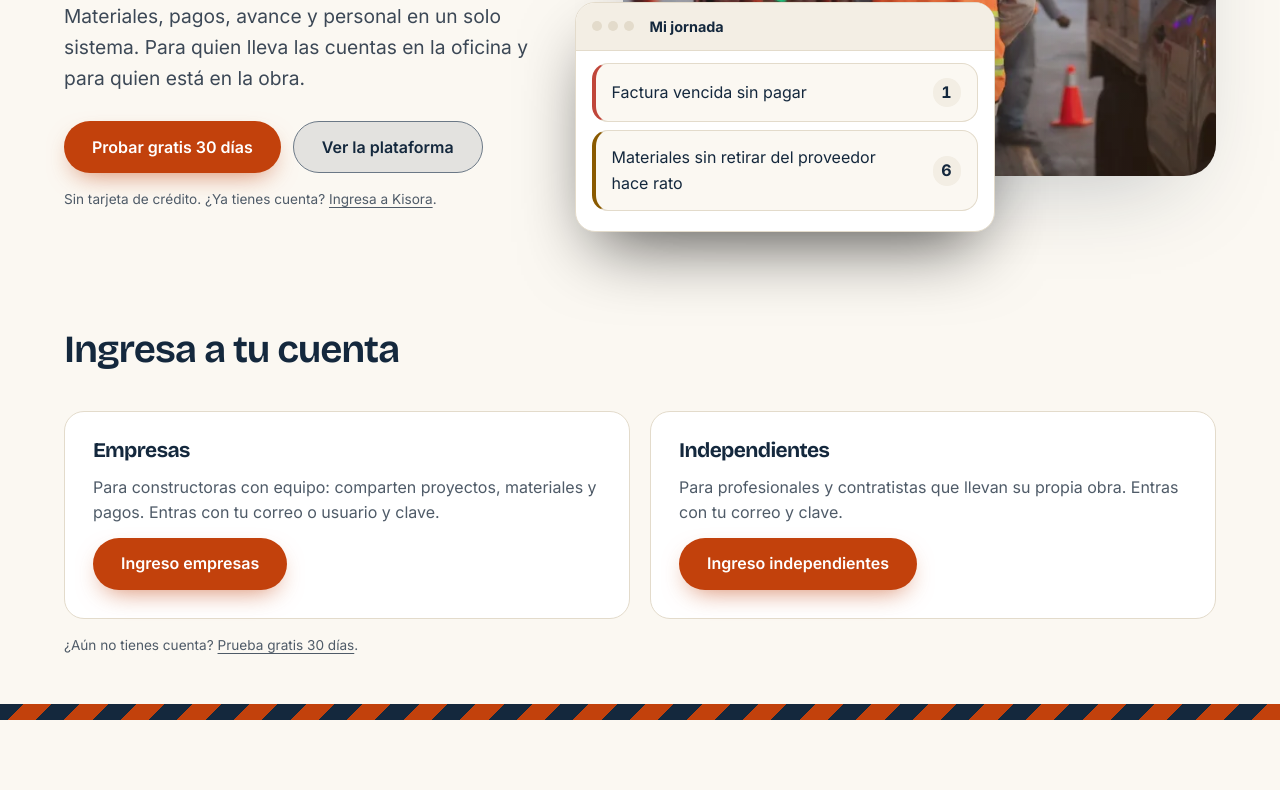
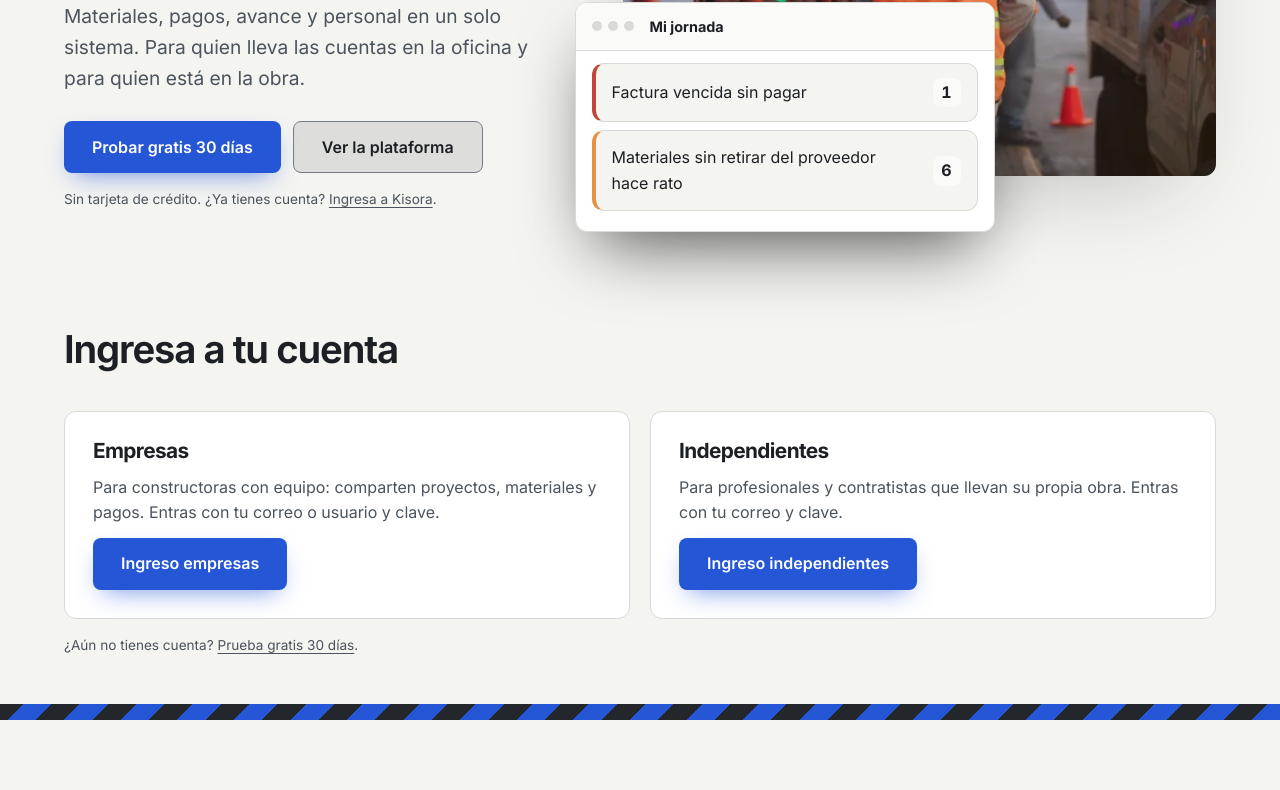
Before and after one commit to EdoGaticaHub/Kisora-Landing, a plain HTML site: page index.html in a window 1280 px wide. Shown: the part 468-1258 px from the top of the page. Drawn offline with Linux system fonts and the light colour scheme.

Commit message:
Unificar paleta V3 con la app, eliminar Bricolage, radios 8/12px, default claro
Co-Authored-By: Claude Sonnet 5.5 <noreply@anthropic.com>
Claude-Session: https://claude.ai/code/session_01TfQNPJ89T35UZPL2r738Zf

```diff
--- a/css/inicio.css
+++ b/css/inicio.css
@@ -25,7 +25,7 @@
 .k-lista li{display:flex;justify-content:space-between;align-items:center;gap:16px;padding:14px 16px;border-radius:10px;background:var(--bg);border:1px solid var(--ln);border-left:4px solid var(--wn);transition:transform .15s,border-color .15s}
 .k-lista li.r{border-left-color:#C0463A}
 .k-lista li:hover{transform:translateX(3px);border-color:var(--ac)}
-.k-lista b{min-width:28px;text-align:center;padding:2px 8px;border-radius:99px;background:var(--sf2);font-variant-numeric:tabular-nums}
+.k-lista b{min-width:28px;text-align:center;padding:2px 8px;border-radius:8px;background:var(--sf2);font-variant-numeric:tabular-nums}
 
 /* flujo con pulso */
 .k-flujo{list-style:none;margin:0;padding:0;display:grid;grid-template-columns:repeat(5,1fr);gap:16px;position:relative;counter-reset:n}
--- a/css/landing.css
+++ b/css/landing.css
@@ -1,5 +1,5 @@
 @font-face{font-family:"Inter";font-style:normal;font-weight:100 900;font-display:swap;src:url(/fonts/InterVariable.woff2) format("woff2")}
-:root{color-scheme:dark;--bg:#0F2438;--sf:#16304A;--sf2:#1B3A5C;--ln:#2B4B6E;--ink:#EDE4D3;--mu:#9DB0C6;--ac:#6DB59D;--in:#EDE4D3;--ok:#5CA28B;--wn:#E0A82E;--g:#E0A82E;--gt:#0B1B2C;--gs:#E0A82Eaa;--bs:#0B1B2C33;--mu2:#C9BFAE;--ink2:#DDD3C0;--pie:#0A1A2B;--mastbg:#0F2438cc;--h1:#5CA28B20;--h2:#EDE4D320;--h3:#5CA28B25;--d1:#12293F;--d2:#0F2438;--sh:#000;--f:"Inter",system-ui,"Segoe UI",Roboto,sans-serif;--m:"Inter",system-ui,sans-serif;--w:1200px;--r:14px}:root[data-tema=claro]{color-scheme:light;--bg:#F7F6F3;--sf:#FFFFFF;--sf2:#EEF1F4;--ln:#D6DADC;--ink:#161B20;--mu:#4B535D;--ac:#2A6399;--in:#1B3A5C;--ok:#2F7A63;--wn:#8A6300;--g:#2A6399;--gt:#fff;--gs:#2A6399aa;--bs:#ffffff33;--mu2:#4B535D;--ink2:#2B3138;--pie:#FFFFFF;--mastbg:#F7F6F3cc;--h1:#2A639920;--h2:#EDE4D366;--h3:#2A639925;--d1:#EEF1F4;--d2:#F7F6F3;--sh:#1B3A5C55}
+:root{color-scheme:light;--bs:#ffffff33;--f:"Inter",system-ui,"Segoe UI",Roboto,sans-serif;--m:"Inter",system-ui,sans-serif;--w:1200px;--r:12px}:root[data-tema=oscuro]{--bs:#0B1B2C33}
 *,*::before,*::after{box-sizing:border-box}
 html{scroll-behavior:smooth;scroll-padding-top:80px}
 body{margin:0;background:var(--bg);color:var(--ink);font:400 1rem/1.6 var(--f);-webkit-font-smoothing:antialiased;overflow-x:clip}
@@ -18,11 +18,11 @@ section{padding-block:96px}
 .marca{display:flex;align-items:center;gap:10px;font-weight:800;font-size:1.2rem;text-decoration:none;margin-right:auto}
 .mast nav{display:flex;gap:24px;font-size:.9rem}.mast nav a{text-decoration:none;color:var(--mu);padding:11px 0}.mast nav a:hover{color:var(--ink)}.mast .btn+.btn{margin-left:-12px}
 /* botones */
-.btn{display:inline-flex;align-items:center;gap:8px;min-height:48px;padding:0 24px;border-radius:12px;border:1px solid var(--ln);background:var(--sf);color:var(--ink);font-weight:600;text-decoration:none;transition:transform .15s,box-shadow .15s}
+.btn{display:inline-flex;align-items:center;gap:8px;min-height:48px;padding:0 24px;border-radius:8px;border:1px solid var(--ln);background:var(--sf);color:var(--ink);font-weight:600;text-decoration:none;transition:transform .15s,box-shadow .15s}
 .btn:hover{transform:translateY(-2px)}
 .btn.p{background:var(--g);color:var(--gt);border:0;box-shadow:0 8px 28px -8px var(--gs)}
 .btn.s{min-height:44px;padding:0 16px;font-size:.88rem}
-.btn small{font:600 .65rem/1 var(--m);background:var(--bs);border-radius:99px;padding:3px 7px;text-transform:uppercase}
+.btn small{font:600 .65rem/1 var(--m);background:var(--bs);border-radius:8px;padding:3px 7px;text-transform:uppercase}
 .acc{display:flex;flex-wrap:wrap;gap:12px;align-items:center;margin-top:28px}
 /* hero */
 .hero{position:relative;padding-block:88px 72px;background:radial-gradient(900px 420px at 80% -10%,var(--h1),transparent),radial-gradient(700px 400px at 0 20%,var(--h2),transparent)}
@@ -56,7 +56,7 @@ section{padding-block:96px}
 .fns{display:grid;grid-template-columns:repeat(4,1fr);gap:16px}
 .fn{transition:border-color .2s,transform .2s;background:var(--sf);border:1px solid var(--ln);border-radius:var(--r);padding:24px}.fn h3{font-size:1.05rem;margin-bottom:8px}.fn p{color:var(--mu2);font-size:.92rem}
 .mv{list-style:none;margin:32px 0 0;padding:0;display:grid;grid-template-columns:repeat(4,1fr);gap:16px}.mv li{background:var(--bg);border:1px solid var(--ln);border-radius:var(--r);padding:20px;color:var(--mu2);font-size:.92rem}
-.tels{display:grid;grid-template-columns:repeat(3,minmax(0,280px));gap:32px;justify-content:center}.tel{margin:0;text-align:center}.tel img{border:1px solid var(--ln);border-radius:28px;box-shadow:0 30px 80px -30px var(--sh)}.tel figcaption{margin-top:12px;color:var(--mu);font:600 .8rem var(--m)}
+.tels{display:grid;grid-template-columns:repeat(3,minmax(0,280px));gap:32px;justify-content:center}.tel{margin:0;text-align:center}.tel img{border:1px solid var(--ln);border-radius:12px;box-shadow:0 30px 80px -30px var(--sh)}.tel figcaption{margin-top:12px;color:var(--mu);font:600 .8rem var(--m)}
 /* datos */
 .datos{background:linear-gradient(180deg,var(--d1),var(--d2))}
 .conf{margin:40px 0 0;display:grid;grid-template-columns:repeat(2,1fr);gap:0 48px;font:.98rem var(--m)}
@@ -92,7 +92,7 @@ details p{color:var(--mu2);padding-bottom:16px;max-width:65ch}
 .legal .c{max-width:800px}
 .crumb{font-size:.85rem;color:var(--mu);margin-bottom:24px}.crumb a{color:var(--mu)}.crumb a:hover{color:var(--ink)}.crumb [aria-current]{color:var(--ink)}
 .legal h1{font-size:clamp(2rem,4vw,2.8rem);max-width:none}
-.fecha{display:inline-block;margin:16px 0 32px;padding:6px 12px;border:1px solid var(--ln);border-radius:99px;background:var(--sf);color:var(--mu);font:600 .8rem var(--m)}
+.fecha{display:inline-block;margin:16px 0 32px;padding:6px 12px;border:1px solid var(--ln);border-radius:8px;background:var(--sf);color:var(--mu);font:600 .8rem var(--m)}
 .legal{line-height:1.7;color:var(--ink2)}
 .indice{background:var(--sf);border:1px solid var(--ln);border-radius:8px;padding:24px;margin-bottom:48px}
 .legal .indice h2{font:600 .75rem/1 var(--m);letter-spacing:.08em;text-transform:uppercase;color:var(--mu);margin:0 0 12px;max-width:none}
--- a/css/nuevo.css
+++ b/css/nuevo.css
@@ -1,20 +1,19 @@
 /* Rediseño del inicio: oficina y terreno. Estructura y forma; los colores viven en paleta.css. */
-@font-face{font-family:"Bricolage Grotesque";font-style:normal;font-weight:200 800;font-display:swap;src:url(/fonts/BricolageGrotesque.woff2) format("woff2")}
-:root{--fd:"Bricolage Grotesque","Inter",system-ui,sans-serif;--r:20px}
+:root{--fd:"Inter","Segoe UI",system-ui,sans-serif}
 h1,h2,h3,.k-big,.cifra,.dia{font-family:var(--fd)}
 h1{font-weight:700;letter-spacing:-.035em}h2{font-weight:650}
-.btn{border-radius:999px;min-height:52px;padding:0 28px}.btn.s{min-height:44px;padding:0 18px}
+.btn{border-radius:8px;min-height:52px;padding:0 28px}.btn.s{min-height:44px;padding:0 18px}
 .btn.p{box-shadow:0 10px 26px -10px var(--gs)}
-.tag{display:inline-flex;align-items:center;gap:8px;padding:7px 14px;border-radius:999px;background:var(--h1);letter-spacing:.06em;margin-bottom:20px}
+.tag{display:inline-flex;align-items:center;gap:8px;padding:7px 14px;border-radius:8px;background:var(--h1);letter-spacing:.06em;margin-bottom:20px}
 .k-alt{border-block:0}
 .k-hero::before{opacity:.35}
-.k-chip,.k-lista li,.k-lis li,.fn,.k-mod>div{border-radius:16px}
+.k-chip,.k-lista li,.k-lis li,.fn,.k-mod>div{border-radius:12px}
 
 /* oficina y terreno */
 .k-dos{display:grid;grid-template-columns:1fr 1fr;gap:clamp(16px,3vw,32px)}
-.k-lug{position:relative;display:flex;flex-direction:column;gap:20px;padding:clamp(24px,3.5vw,40px);background:var(--sf);border:1px solid var(--ln);border-radius:28px;box-shadow:0 30px 70px -45px var(--sh)}
+.k-lug{position:relative;display:flex;flex-direction:column;gap:20px;padding:clamp(24px,3.5vw,40px);background:var(--sf);border:1px solid var(--ln);border-radius:12px;box-shadow:0 30px 70px -45px var(--sh)}
 .k-lug.t{background:var(--sf2)}
-.k-ico{display:grid;place-items:center;width:56px;height:56px;border-radius:18px;background:var(--g);color:var(--gt)}
+.k-ico{display:grid;place-items:center;width:56px;height:56px;border-radius:12px;background:var(--g);color:var(--gt)}
 .k-ico svg{width:28px;height:28px}
 .k-lug h3{font-size:1.9rem}
 .k-lug p.k-q{color:var(--mu2);font-size:1.05rem}
@@ -31,7 +30,7 @@ h1{font-weight:700;letter-spacing:-.035em}h2{font-weight:650}
 .k-hero::before{display:none}
 @media(min-width:60.01rem){.k-hg{grid-template-columns:5fr 6fr}}
 .k-vis{position:relative;padding-bottom:56px}
-.k-ph{position:relative;margin:0;border-radius:32px;overflow:hidden;aspect-ratio:4/3.2;box-shadow:0 40px 90px -40px var(--sh)}
+.k-ph{position:relative;margin:0;border-radius:12px;overflow:hidden;aspect-ratio:4/3.2;box-shadow:0 40px 90px -40px var(--sh)}
 .k-ph img{width:100%;height:100%;object-fit:cover}
 .k-vis .k-app{position:absolute;left:-48px;bottom:0;width:min(420px,86%);box-shadow:0 30px 70px -20px #000a}
 .k-vis .k-lista li:nth-child(n+3){display:none}
@@ -54,8 +53,8 @@ h1{font-weight:700;letter-spacing:-.035em}h2{font-weight:650}
 .ing summary{list-style:none;cursor:pointer;min-height:44px;gap:8px;font-size:.88rem;font-weight:600;justify-content:center}
 .ing summary::after,.ing[open] summary::after{content:"";width:7px;height:7px;border:solid currentColor;border-width:0 2px 2px 0;transform:rotate(45deg) translate(-2px,-2px);font-size:0}
 .ing[open] summary::after{transform:rotate(225deg)}
-.ing-m{position:absolute;right:0;top:calc(100% + 8px);z-index:60;min-width:260px;background:var(--sf);border:1px solid var(--ln);border-radius:16px;padding:8px;box-shadow:0 20px 50px -20px var(--sh)}
-.ing-m a{display:flex;flex-direction:column;gap:2px;padding:12px 14px;border-radius:12px;text-decoration:none;color:var(--ink);min-height:44px}
+.ing-m{position:absolute;right:0;top:calc(100% + 8px);z-index:60;min-width:260px;background:var(--sf);border:1px solid var(--ln);border-radius:12px;padding:8px;box-shadow:0 20px 50px -20px var(--sh)}
+.ing-m a{display:flex;flex-direction:column;gap:2px;padding:12px 14px;border-radius:8px;text-decoration:none;color:var(--ink);min-height:44px}
 .ing-m a:hover,.ing-m a:focus-visible{background:var(--sf2)}.ing-m span{color:var(--mu);font-size:.82rem}
 .ingreso{padding-block:48px}.ing-g{display:grid;grid-template-columns:1fr 1fr;gap:20px;margin-top:24px}
 .ing-c{display:flex;flex-direction:column;align-items:flex-start;gap:12px;padding:28px;background:var(--sf);border:1px solid var(--ln);border-radius:var(--r)}
@@ -93,7 +92,7 @@ h1{font-weight:700;letter-spacing:-.035em}h2{font-weight:650}
 .k-p+.k-mod{margin-top:32px}
 /* aviso de beta: franja chica bajo la cabecera, sin fijarse ni tapar nada */
 .aviso-beta{display:flex;align-items:center;justify-content:center;gap:10px;padding:6px 16px;font-size:.85rem;line-height:1.35;color:var(--ink);background:var(--sf2);border-bottom:1px solid var(--ln)}
-.aviso-tag{flex:none;padding:2px 9px;border-radius:999px;background:var(--g);color:var(--gt);font:700 .7rem/1.4 var(--m);letter-spacing:.1em;text-transform:uppercase}
+.aviso-tag{flex:none;padding:2px 9px;border-radius:8px;background:var(--g);color:var(--gt);font:700 .7rem/1.4 var(--m);letter-spacing:.1em;text-transform:uppercase}
 
 /* Botones secundarios y tema: contorno firme (≥3:1) y relleno tonal; el relleno cae a --sf2 si no hay color-mix */
 .btn:not(.p),.tema{border:1.5px solid var(--btn-ln);background:var(--sf2);background:color-mix(in srgb,var(--ink) 10%,transparent)}
--- a/css/paleta.css
+++ b/css/paleta.css
@@ -1,5 +1,29 @@
-/* Paleta definitiva. Oscuro: carbón, amarillo de obra y verde azulado. Claro: crema, azul de marca y naranja. */
-:root{--bg:#161B1F;--sf:#1F262B;--sf2:#262F35;--ln:#36424A;--ink:#EEF2F0;--mu:#A3B0B8;--mu2:#C3CDD2;--ink2:#DDE4E1;--ac:#5FD3C6;--in:#EEF2F0;--ok:#5FD3C6;--wn:#FFC93C;--g:#FFC93C;--gt:#1F2933;--gs:#FFC93Caa;--mastbg:#161B1Fcc;--pie:#101417;--h1:#5FD3C620;--h2:#FFC93C14;--h3:#FFC93C1A;--d1:#1B2227;--d2:#161B1F;
---btn-ln:#7D8C96;--hz2:#1F2933;--ov0:#161B1F33;--ov1:#161B1Fee;--bandac:#FFC93C;--tint:linear-gradient(180deg,#0000,#161B1F55)}
-:root[data-tema=claro]{--bg:#FBF8F2;--sf:#FFFFFF;--sf2:#F3EEE4;--ln:#E3DBCB;--ink:#14283D;--mu:#4F5B68;--mu2:#3C4856;--ink2:#2B3744;--ac:#1F5F99;--in:#1B3A5C;--ok:#2F7A63;--wn:#8A5A00;--g:#C2410C;--gt:#FFFFFF;--gs:#C2410Caa;--mastbg:#FBF8F2cc;--pie:#FFFFFF;--h1:#1F5F9918;--h2:#F3C98A55;--h3:#C2410C14;--d1:#F3EEE4;--d2:#FBF8F2;--sh:#14283D44;
---btn-ln:#6B7886;--hz2:#14283D;--ov0:#14283D26;--ov1:#14283Ddd;--bandac:#FF9A52;--tint:linear-gradient(135deg,#1F5F9922,#FF9A5222)}
+/* Paleta V3 unificada con la app. Claro por defecto; oscuro con [data-tema=oscuro]. */
+:root{
+  color-scheme:light;
+  --bg:#F4F4F1;--sf:#FFFFFF;--sf2:#FAFAF8;--ln:#D9DAD5;
+  --ink:#1C1F23;--mu:#4B535D;--mu2:#4B535D;--ink2:#1C1F23;
+  --ac:#2456D6;--in:#1C1F23;--ok:#5CA28B;--wn:#E59343;
+  --g:#2456D6;--gt:#FFFFFF;--gs:#2456D6aa;
+  --mastbg:#F4F4F1cc;--pie:#FFFFFF;
+  --h1:#2456D620;--h2:#E5934320;--h3:#2456D625;
+  --d1:#FAFAF8;--d2:#F4F4F1;--sh:#1C1F2344;
+  --btn-ln:#757B85;--hz2:#23262B;
+  --ov0:#1C1F2326;--ov1:#1C1F23dd;
+  --bandac:#E59343;
+  --tint:linear-gradient(135deg,#2456D622,#E5934322)
+}
+:root[data-tema=oscuro]{
+  color-scheme:dark;
+  --bg:#16181B;--sf:#202327;--sf2:#24272C;--ln:#363B42;
+  --ink:#E8E9EA;--mu:#B6BCC3;--mu2:#B6BCC3;--ink2:#E8E9EA;
+  --ac:#7CA1F2;--in:#E8E9EA;--ok:#80B090;--wn:#E59343;
+  --g:#E59343;--gt:#16181B;--gs:#E59343aa;
+  --mastbg:#16181Bcc;--pie:#16181B;
+  --h1:#7CA1F220;--h2:#E5934314;--h3:#E593431A;
+  --d1:#202327;--d2:#16181B;--sh:#000;
+  --btn-ln:#707985;--hz2:#23262B;
+  --ov0:#16181B33;--ov1:#16181Bee;
+  --bandac:#E59343;
+  --tint:linear-gradient(180deg,#0000,#16181B55)
+}
```
